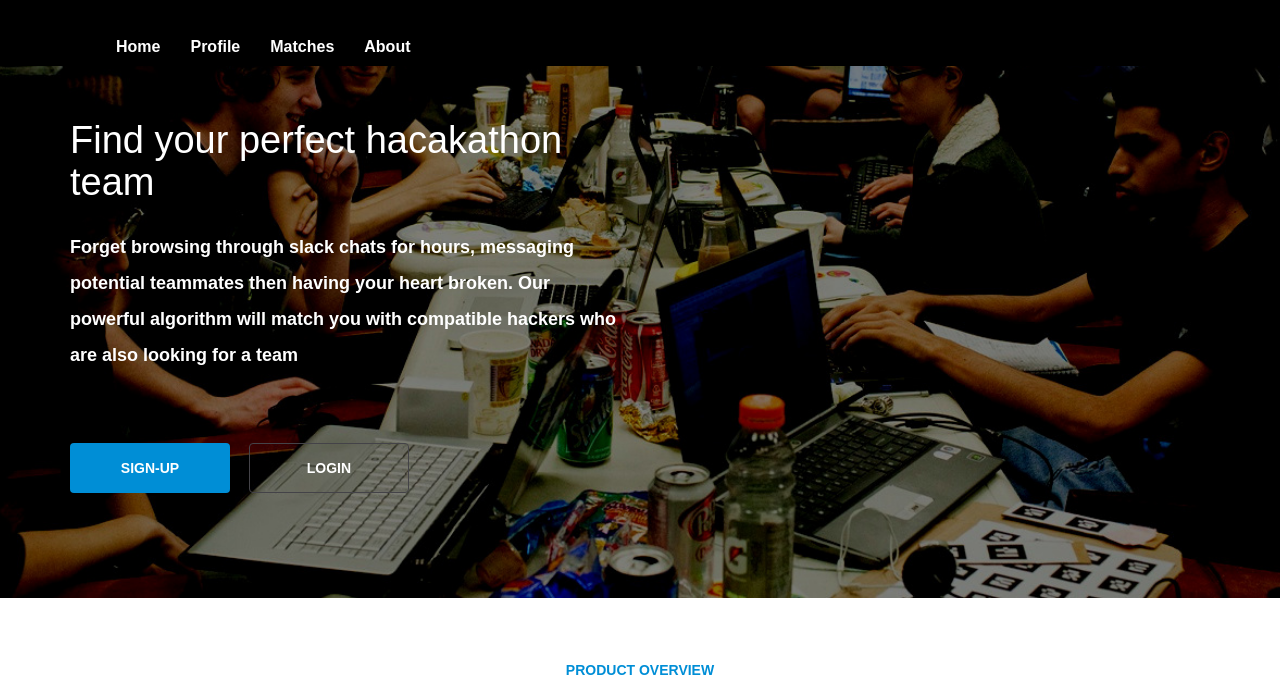
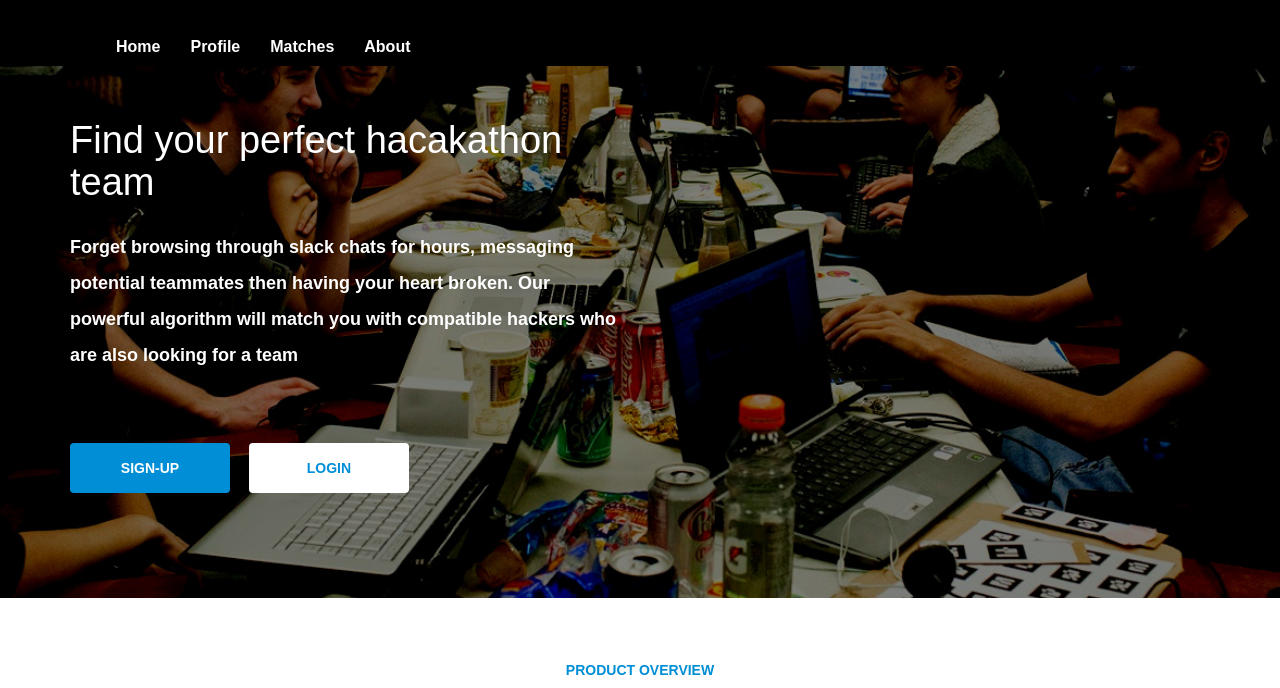
Before and after one commit to dkb868/teammatch, a Django app: page /match/ in a window 1280 px wide. Shown: the top 688 px of the page. Run offline with Django 3.2, Linux system fonts and the light colour scheme; some libraries are stand-ins or nearby versions.

```diff
--- a/teammatch/hacker_matcher/static/hacker_matcher/css/style.css
+++ b/teammatch/hacker_matcher/static/hacker_matcher/css/style.css
@@ -134,10 +134,10 @@ ul.nav{
 	width: 160px;
 	height: 50px;
 	border-radius: 4px;
-	border: 1px solid #444348;
+	border:0;
 	text-transform: uppercase;
-	color: #fff;
-	background: transparent;
+	color: #008ed6;
+	background: white;
 	font-size: 14px;
 	margin-top: 60px;
 	margin-bottom: 105px;
```
